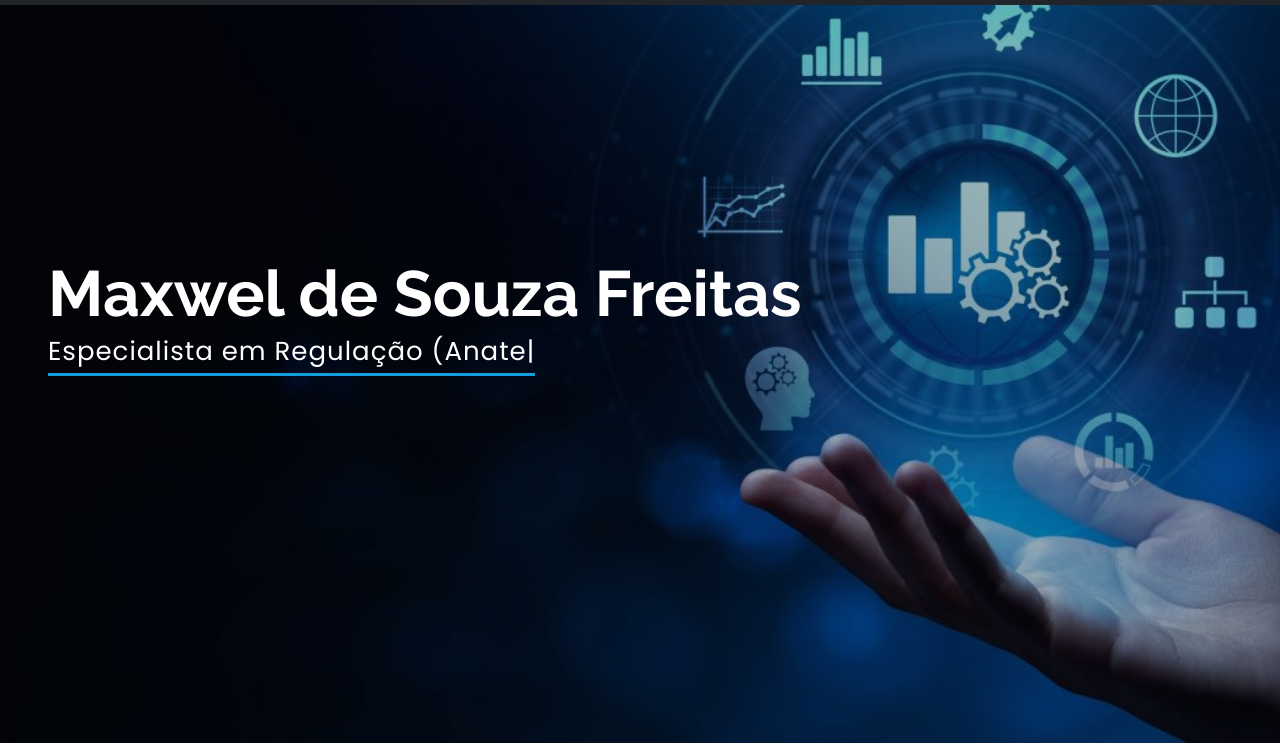
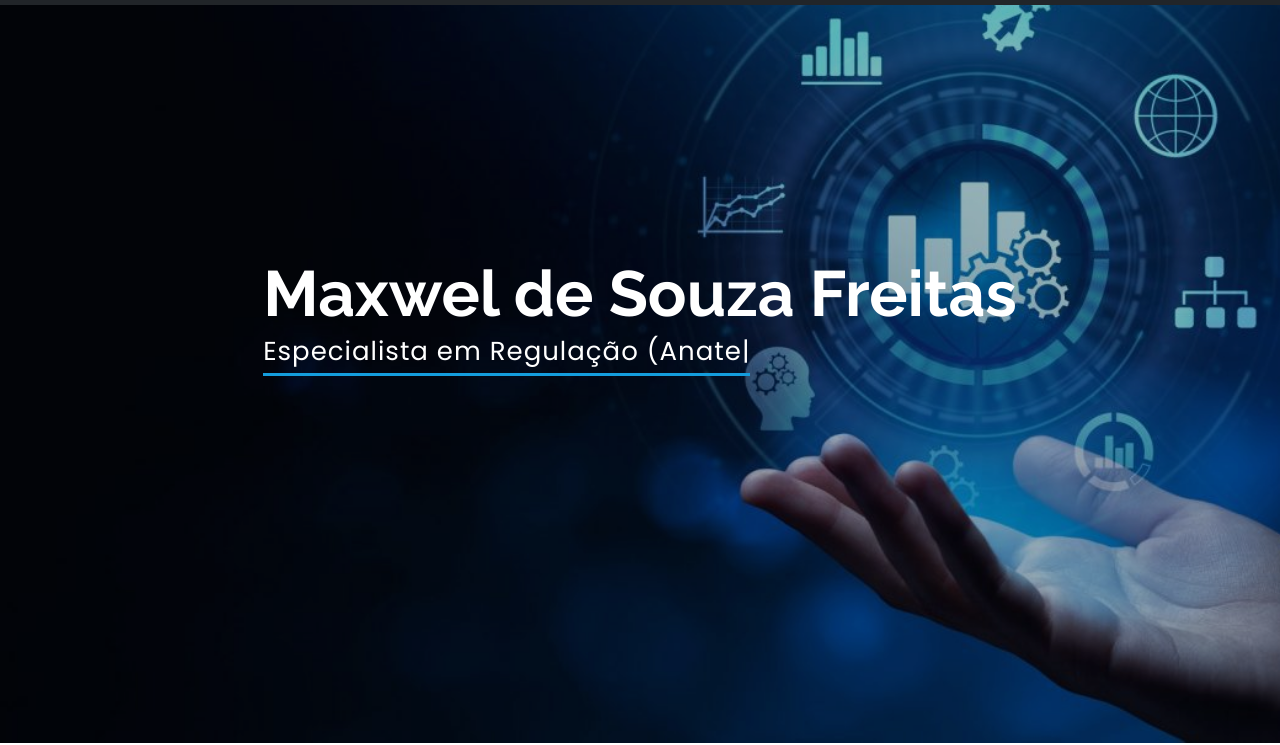
Before and after one commit to maxwelfreitas/maxwelfreitas.github.io, a plain HTML site: page index.html in a window 1280 px wide. Shown: the part 57-802 px from the top of the page. Drawn offline with nearby package versions, Linux system fonts and the light colour scheme.

Commit message:
Centralizar nome na tela inicial

```diff
--- a/index.html
+++ b/index.html
@@ -97,7 +97,7 @@
     </nav>
 
     <!-- ======= Hero Section ======= -->
-    <section id="hero" class="d-flex flex-column justify-content-center align-items-left bg-dark p-5">
+    <section id="hero" class="d-flex flex-column justify-content-center align-items-center bg-dark p-5">
       <div class="hero-container" data-aos="fade-in">
         <h1>Maxwel de Souza Freitas</h1>
         <p><span class="typed" data-typed-items="Especialista em Regulação (Anatel), Analista de dados, Cientista de dados"></span></p>
```
